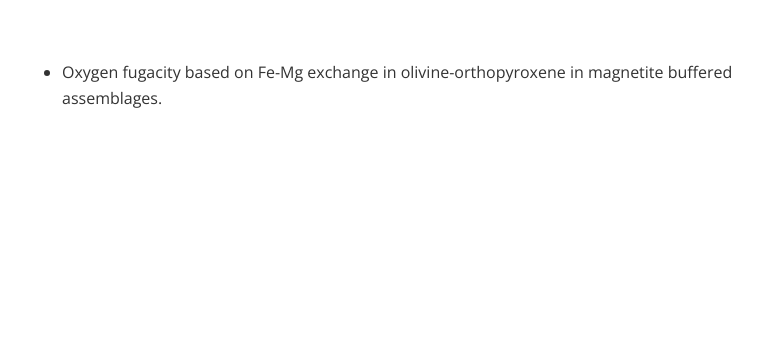
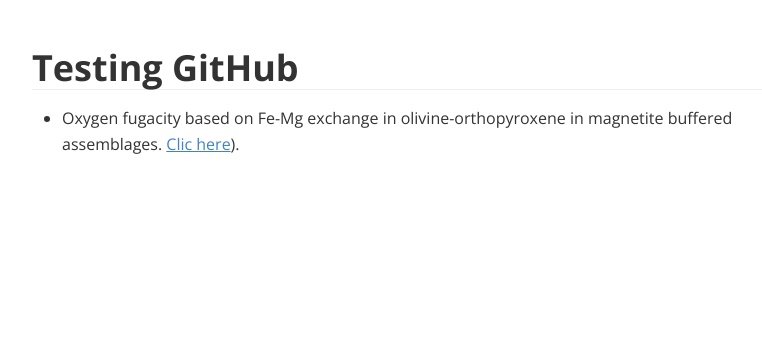
Before and after one commit to bertopadron/bertopadron.github.io, a plain HTML site: page index.html in a window 1280 px wide. Shown: the whole page, without its empty margins (208-970 px from the left). Drawn offline with nearby package versions, Linux system fonts and the light colour scheme.

Commit message:
Add files via upload

```diff
--- a/index.html
+++ b/index.html
@@ -593,6 +593,6 @@ header, .context-menu, .megamenu-content, footer{
 </style><title>index</title>
 </head>
 <body class='typora-export'><div class='typora-export-content'>
-<div id='write'  class=''><ul><li><p><span>Oxygen fugacity based on Fe-Mg exchange in olivine-orthopyroxene in magnetite buffered assemblages. </span></p><p>&nbsp;</p></li></ul><p>&nbsp;</p></div></div>
+<div id='write'  class=''><h1 id='testing-github'><span>Testing GitHub</span></h1><ul><li><p><span>Oxygen fugacity based on Fe-Mg exchange in olivine-orthopyroxene in magnetite buffered assemblages. </span><a href='https://marcoalopez.github.io/FFM_buffer.html'><span>Clic here</span></a><span>).</span></p><p>&nbsp;</p></li></ul><p>&nbsp;</p></div></div>
 </body>
 </html>
```
